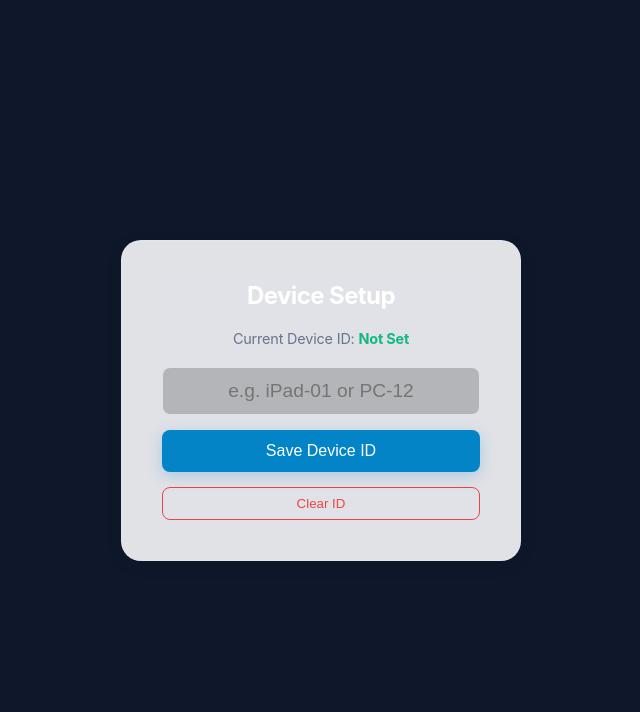
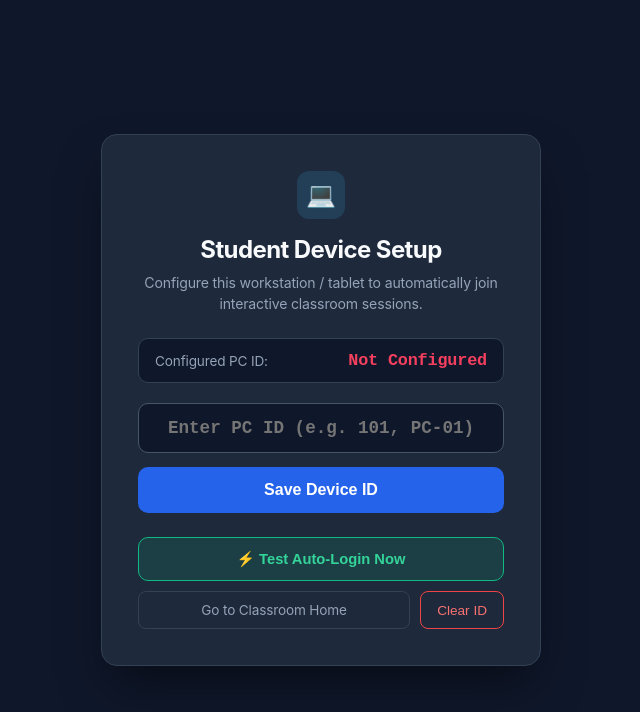
Before and after one commit to Quinton0121/learningTech, a Next.js app: page /setup in a window 1280 px wide. Shown: the top 712 px of the page, without its empty margins (319-959 px from the left). Built offline with nearby package versions, Linux system fonts and the light colour scheme.

Commit message:
Redesign /setup page with instant device ID save confirmation and auto-login test button

```diff
--- a/src/app/setup/page.tsx
+++ b/src/app/setup/page.tsx
@@ -1,11 +1,15 @@
 "use client";
 
 import React, { useState, useEffect } from 'react';
+import Link from 'next/link';
 
 export default function SetupPage() {
   const [pcId, setPcId] = useState('');
   const [currentId, setCurrentId] = useState('');
   const [message, setMessage] = useState('');
+  const [isSuccess, setIsSuccess] = useState(false);
+  const [isTesting, setIsTesting] = useState(false);
+  const [testResult, setTestResult] = useState<string | null>(null);
 
   useEffect(() => {
     const savedId = localStorage.getItem('pc_id');
@@ -17,53 +21,226 @@ export default function SetupPage() {
 
   const handleSave = (e: React.FormEvent) => {
     e.preventDefault();
-    if (!pcId.trim()) {
-      setMessage('Please enter a valid ID');
+    const cleanId = pcId.trim();
+    if (!cleanId) {
+      setMessage('Please enter a valid Device / PC ID (e.g. 101, PC-01)');
+      setIsSuccess(false);
       return;
     }
-    localStorage.setItem('pc_id', pcId.trim());
-    setCurrentId(pcId.trim());
-    setMessage('Saved successfully! You can close this page.');
+    localStorage.setItem('pc_id', cleanId);
+    setCurrentId(cleanId);
+    setMessage(`✓ Device ID "${cleanId}" saved successfully!`);
+    setIsSuccess(true);
+    setTestResult(null);
   };
 
   const handleClear = () => {
     localStorage.removeItem('pc_id');
     setCurrentId('');
     setPcId('');
-    setMessage('Cleared successfully.');
+    setMessage('Device ID cleared.');
+    setIsSuccess(false);
+    setTestResult(null);
+  };
+
+  const handleTestLogin = async () => {
+    const targetId = currentId || pcId.trim();
+    if (!targetId) {
+      alert('Please save a Device ID first.');
+      return;
+    }
+
+    setIsTesting(true);
+    setTestResult(null);
+
+    try {
+      const res = await fetch('/api/auth/pc-login', {
+        method: 'POST',
+        headers: { 'Content-Type': 'application/json' },
+        body: JSON.stringify({ pcId: targetId })
+      });
+      const data = await res.json();
+
+      if (res.ok && data.token) {
+        localStorage.setItem('token', data.token);
+        setTestResult(`✓ Success! Connected as "${data.user?.name || 'Student'}" to course "${data.course?.title || 'Active Course'}".`);
+        setTimeout(() => {
+          if (data.course && data.course.id) {
+            window.location.href = `/api/course-play?id=${data.course.id}`;
+          } else {
+            window.location.href = '/learner-hub';
+          }
+        }, 1200);
+      } else {
+        setTestResult(`Notice: ${data.error || 'No active class session found. Please make sure the teacher has clicked "Login All Students" on the course dashboard.'}`);
+      }
+    } catch (err: any) {
+      setTestResult(`Network error: ${err.message}`);
+    } finally {
+      setIsTesting(false);
+    }
   };
 
   return (
-    <div style={{ minHeight: '100vh', display: 'flex', alignItems: 'center', justifyContent: 'center', background: '#0f172a' }}>
-      <div className="glass-panel" style={{ padding: '40px', maxWidth: '400px', width: '90%', textAlign: 'center' }}>
-        <h2 style={{ marginBottom: '20px', color: '#fff' }}>Device Setup</h2>
+    <div style={{ minHeight: '100vh', display: 'flex', alignItems: 'center', justifyContent: 'center', background: '#0f172a', padding: '20px' }}>
+      <div style={{
+        padding: '36px',
+        maxWidth: '440px',
+        width: '100%',
+        textAlign: 'center',
+        background: '#1e293b',
+        borderRadius: '16px',
+        border: '1px solid #334155',
+        boxShadow: '0 25px 50px -12px rgba(0, 0, 0, 0.5)'
+      }}>
+        <div style={{ width: '48px', height: '48px', borderRadius: '12px', background: 'rgba(56, 189, 248, 0.15)', color: '#38bdf8', display: 'inline-flex', alignItems: 'center', justifyContent: 'center', fontSize: '1.5rem', marginBottom: '16px' }}>
+          💻
+        </div>
 
-        <p style={{ color: 'var(--text-muted)', marginBottom: '20px', fontSize: '0.9rem' }}>
-          Current Device ID: <strong style={{ color: '#10b981' }}>{currentId || 'Not Set'}</strong>
+        <h2 style={{ fontSize: '1.5rem', fontWeight: 700, color: '#f8fafc', marginBottom: '8px' }}>Student Device Setup</h2>
+        <p style={{ color: '#94a3b8', fontSize: '0.88rem', marginBottom: '24px', lineHeight: 1.5 }}>
+          Configure this workstation / tablet to automatically join interactive classroom sessions.
         </p>
 
-        <form onSubmit={handleSave} style={{ display: 'flex', flexDirection: 'column', gap: '15px' }}>
+        <div style={{
+          background: '#0f172a',
+          border: '1px solid #334155',
+          borderRadius: '10px',
+          padding: '12px 16px',
+          marginBottom: '20px',
+          display: 'flex',
+          justifyContent: 'space-between',
+          alignItems: 'center'
+        }}>
+          <span style={{ color: '#94a3b8', fontSize: '0.85rem' }}>Configured PC ID:</span>
+          <strong style={{ color: currentId ? '#10b981' : '#f43f5e', fontFamily: 'monospace', fontSize: '1.05rem' }}>
+            {currentId || 'Not Configured'}
+          </strong>
+        </div>
+
+        <form onSubmit={handleSave} style={{ display: 'flex', flexDirection: 'column', gap: '14px' }}>
           <input
             type="text"
-            placeholder="e.g. iPad-01 or PC-12"
+            placeholder="Enter PC ID (e.g. 101, PC-01)"
             value={pcId}
             onChange={(e) => setPcId(e.target.value)}
-            style={{ padding: '12px', borderRadius: '8px', border: '1px solid var(--glass-border)', background: 'rgba(0,0,0,0.2)', color: '#fff', fontSize: '1.2rem', textAlign: 'center' }}
+            style={{
+              padding: '14px',
+              borderRadius: '10px',
+              border: '1px solid #475569',
+              background: '#0f172a',
+              color: '#f8fafc',
+              fontSize: '1.1rem',
+              textAlign: 'center',
+              outline: 'none',
+              fontFamily: 'monospace',
+              fontWeight: 'bold'
+            }}
           />
-          <button type="submit" className="btn-primary" style={{ padding: '12px', fontSize: '1rem', border: 'none', color: '#fff', borderRadius: '8px', cursor: 'pointer' }}>
+          <button
+            type="submit"
+            style={{
+              padding: '14px',
+              fontSize: '1rem',
+              fontWeight: 600,
+              border: 'none',
+              background: '#2563eb',
+              color: '#ffffff',
+              borderRadius: '10px',
+              cursor: 'pointer',
+              transition: 'background 0.2s'
+            }}
+          >
             Save Device ID
           </button>
         </form>
 
-        <button
-          onClick={handleClear}
-          style={{ marginTop: '15px', background: 'transparent', border: '1px solid #ef4444', color: '#ef4444', padding: '8px', width: '100%', borderRadius: '8px', cursor: 'pointer' }}
-        >
-          Clear ID
-        </button>
+        {message && (
+          <p style={{
+            marginTop: '16px',
+            color: isSuccess ? '#34d399' : '#f87171',
+            fontSize: '0.88rem',
+            fontWeight: 500,
+            background: isSuccess ? 'rgba(52, 211, 153, 0.1)' : 'rgba(248, 113, 113, 0.1)',
+            padding: '8px 12px',
+            borderRadius: '8px',
+            border: `1px solid ${isSuccess ? 'rgba(52, 211, 153, 0.2)' : 'rgba(248, 113, 113, 0.2)'}`
+          }}>
+            {message}
+          </p>
+        )}
 
-        {message && (
-          <p style={{ marginTop: '20px', color: 'var(--primary)', fontSize: '0.9rem' }}>{message}</p>
+        {/* Action Buttons */}
+        <div style={{ marginTop: '24px', display: 'flex', flexDirection: 'column', gap: '10px' }}>
+          <button
+            type="button"
+            onClick={handleTestLogin}
+            disabled={isTesting}
+            style={{
+              padding: '12px',
+              fontSize: '0.92rem',
+              fontWeight: 600,
+              border: '1px solid #10b981',
+              background: 'rgba(16, 185, 129, 0.15)',
+              color: '#34d399',
+              borderRadius: '10px',
+              cursor: isTesting ? 'wait' : 'pointer'
+            }}
+          >
+            {isTesting ? 'Checking Active Class...' : '⚡ Test Auto-Login Now'}
+          </button>
+
+          <div style={{ display: 'flex', gap: '10px' }}>
+            <Link
+              href="/"
+              style={{
+                flex: 1,
+                padding: '10px',
+                fontSize: '0.85rem',
+                color: '#94a3b8',
+                border: '1px solid #334155',
+                borderRadius: '8px',
+                textDecoration: 'none',
+                display: 'inline-flex',
+                alignItems: 'center',
+                justifyContent: 'center'
+              }}
+            >
+              Go to Classroom Home
+            </Link>
+
+            <button
+              type="button"
+              onClick={handleClear}
+              style={{
+                padding: '10px 16px',
+                background: 'transparent',
+                border: '1px solid #ef4444',
+                color: '#f87171',
+                fontSize: '0.85rem',
+                borderRadius: '8px',
+                cursor: 'pointer'
+              }}
+            >
+              Clear ID
+            </button>
+          </div>
+        </div>
+
+        {testResult && (
+          <div style={{
+            marginTop: '16px',
+            padding: '12px',
+            borderRadius: '8px',
+            fontSize: '0.82rem',
+            lineHeight: 1.4,
+            textAlign: 'left',
+            background: testResult.startsWith('✓') ? 'rgba(16, 185, 129, 0.15)' : 'rgba(245, 158, 11, 0.15)',
+            border: `1px solid ${testResult.startsWith('✓') ? '#10b981' : '#f59e0b'}`,
+            color: testResult.startsWith('✓') ? '#a7f3d0' : '#fde68a'
+          }}>
+            {testResult}
+          </div>
         )}
       </div>
     </div>
```
